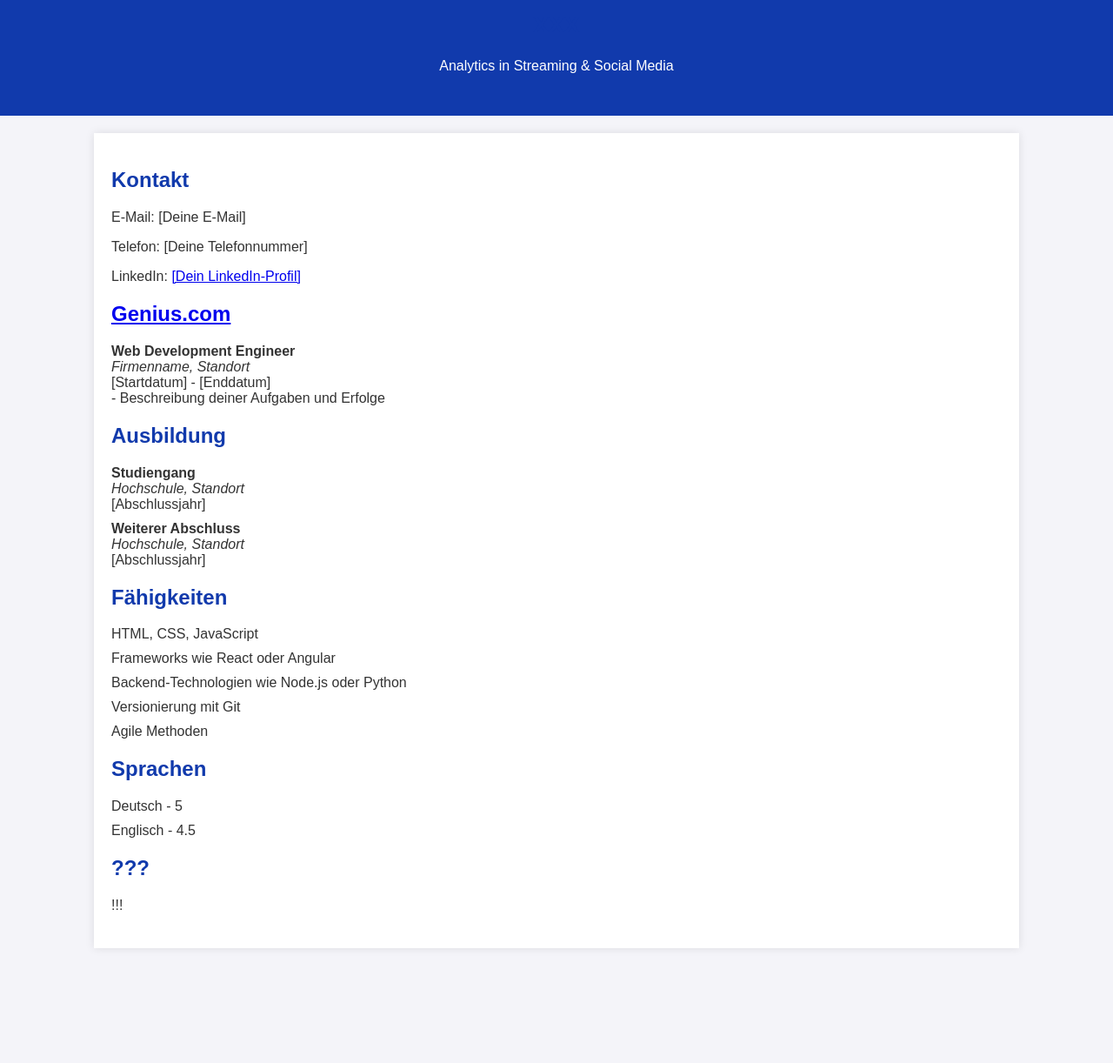
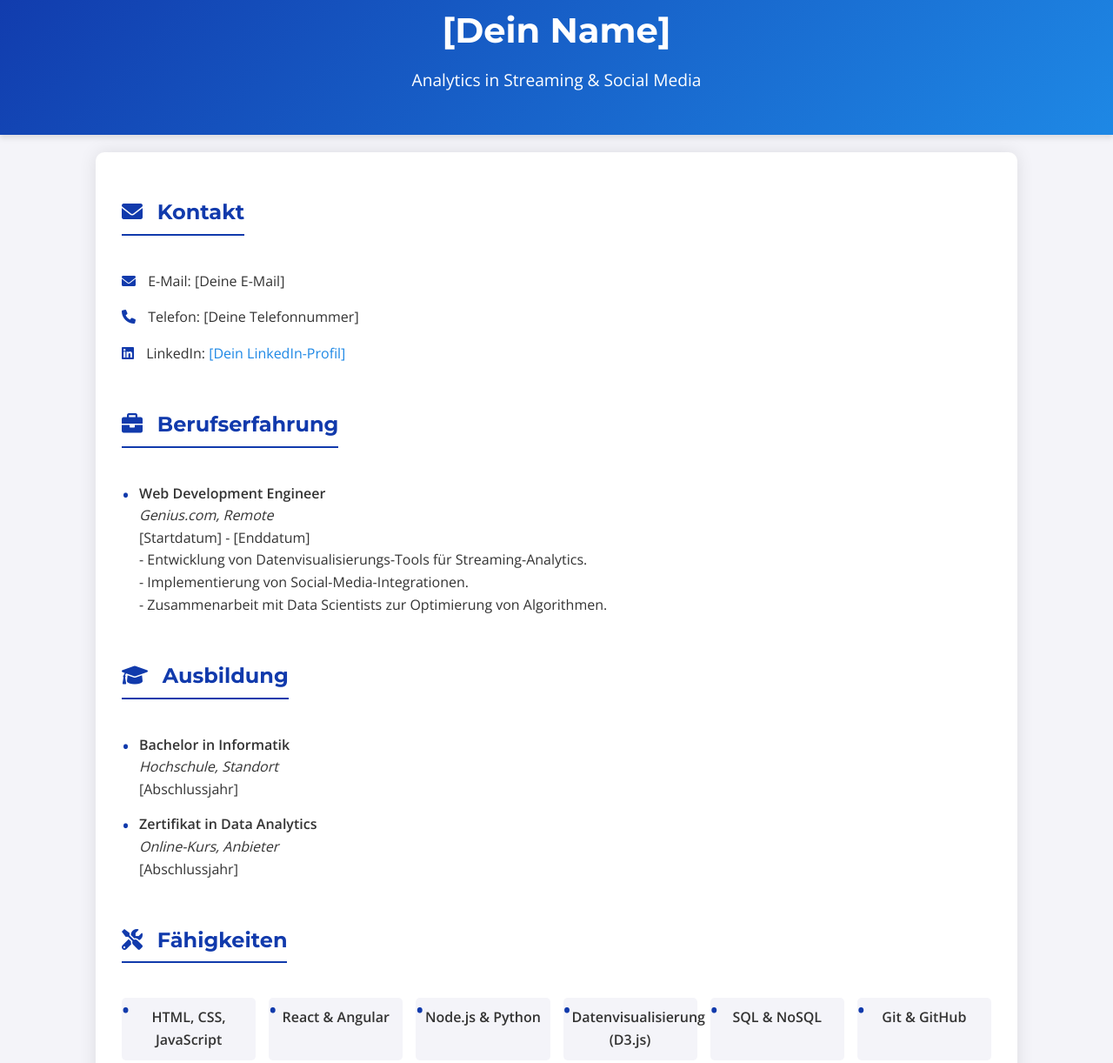
Before and after one commit to sony-basi/Analytics-in-Streaming-Social-Media, a plain HTML site: page index.html in a window 1280 px wide. Shown: the part 45-1267 px from the top of the page at 87% size. Before the commit the page ends 1155 px from the top, so only its background shows below. Drawn offline with nearby package versions, Linux system fonts and the light colour scheme.

Commit message:
CG neu index.html

```diff
--- a/index.html
+++ b/index.html
@@ -3,102 +3,175 @@
 <head>
     <meta charset="UTF-8">
     <meta name="viewport" content="width=device-width, initial-scale=1.0">
-    <title>Resume - xxx</title>
+    <title>Resume - [Dein Name]</title>
+    <link href="https://fonts.googleapis.com/css2?family=Montserrat:wght@400;700&family=Open+Sans:wght@400;600&display=swap" rel="stylesheet">
+    <link href="https://cdnjs.cloudflare.com/ajax/libs/font-awesome/6.0.0-beta3/css/all.min.css" rel="stylesheet">
     <style>
         body {
-            font-family: Arial, sans-serif;
+            font-family: 'Open Sans', sans-serif;
             margin: 0;
             padding: 0;
             background-color: #f4f4f9;
             color: #333;
+            line-height: 1.6;
         }
         header {
-            background-color: #113aac;
+            background: linear-gradient(135deg, #113aac, #1e88e5);
             color: white;
             text-align: center;
-            padding: 2em 0;
+            padding: 3em 0;
+            box-shadow: 0 4px 6px rgba(0, 0, 0, 0.1);
+        }
+        header h1 {
+            font-family: 'Montserrat', sans-serif;
+            font-size: 2.5em;
+            margin: 0;
+        }
+        header p {
+            font-size: 1.2em;
+            margin: 0.5em 0 0;
         }
         .container {
             width: 80%;
+            max-width: 1000px;
             margin: 20px auto;
             background-color: white;
-            padding: 20px;
-            box-shadow: 0 0 10px rgba(0, 0, 0, 0.1);
+            padding: 30px;
+            box-shadow: 0 0 20px rgba(0, 0, 0, 0.1);
+            border-radius: 10px;
         }
-        h1, h2 {
+        h2 {
+            font-family: 'Montserrat', sans-serif;
             color: #113aac;
+            margin-bottom: 1em;
+            border-bottom: 2px solid #113aac;
+            display: inline-block;
+            padding-bottom: 5px;
         }
         section {
-            margin-bottom: 20px;
+            margin-bottom: 30px;
         }
         ul {
             list-style-type: none;
             padding: 0;
         }
         li {
-            margin-bottom: 10px;
+            margin-bottom: 15px;
+            padding-left: 20px;
+            position: relative;
+        }
+        li::before {
+            content: "•";
+            color: #113aac;
+            font-size: 1.5em;
+            position: absolute;
+            left: 0;
+            top: -5px;
+        }
+        a {
+            color: #1e88e5;
+            text-decoration: none;
+            transition: color 0.3s ease;
+        }
+        a:hover {
+            color: #113aac;
+        }
+        .icon {
+            margin-right: 10px;
+            color: #113aac;
+        }
+        .skills-grid {
+            display: grid;
+            grid-template-columns: repeat(auto-fit, minmax(150px, 1fr));
+            gap: 15px;
+        }
+        .skills-grid li {
+            background-color: #f4f4f9;
+            padding: 10px;
+            border-radius: 5px;
+            text-align: center;
+            font-weight: 600;
+        }
+        .languages {
+            display: flex;
+            gap: 20px;
+            flex-wrap: wrap;
+        }
+        .languages li {
+            background-color: #f4f4f9;
+            padding: 10px 20px;
+            border-radius: 5px;
+            font-weight: 600;
         }
     </style>
 </head>
 <body>
     <header>
-        <h1>xxx</h1>
+        <h1>[Dein Name]</h1>
         <p>Analytics in Streaming & Social Media</p>
     </header>
     <div class="container">
         <section>
-            <h2>Kontakt</h2>
-            <p>E-Mail: [Deine E-Mail]</p>
-            <p>Telefon: [Deine Telefonnummer]</p>
-            <p>LinkedIn: <a href="[Dein LinkedIn-Profil]" target="_blank">[Dein LinkedIn-Profil]</a></p>
+            <h2><i class="fas fa-envelope icon"></i> Kontakt</h2>
+            <p><i class="fas fa-envelope icon"></i> E-Mail: [Deine E-Mail]</p>
+            <p><i class="fas fa-phone icon"></i> Telefon: [Deine Telefonnummer]</p>
+            <p><i class="fab fa-linkedin icon"></i> LinkedIn: <a href="[Dein LinkedIn-Profil]" target="_blank">[Dein LinkedIn-Profil]</a></p>
         </section>
         <section>
-            <h2><a href="https://genius.com" target="_blank">Genius.com</a></h2>
+            <h2><i class="fas fa-briefcase icon"></i> Berufserfahrung</h2>
             <ul>
                 <li>
                     <strong>Web Development Engineer</strong><br>
-                    <em>Firmenname, Standort</em><br>
+                    <em>Genius.com, Remote</em><br>
                     [Startdatum] - [Enddatum]<br>
-                    - Beschreibung deiner Aufgaben und Erfolge
+                    - Entwicklung von Datenvisualisierungs-Tools für Streaming-Analytics.<br>
+                    - Implementierung von Social-Media-Integrationen.<br>
+                    - Zusammenarbeit mit Data Scientists zur Optimierung von Algorithmen.
                 </li>
             </ul>
         </section>
         <section>
-            <h2>Ausbildung</h2>
+            <h2><i class="fas fa-graduation-cap icon"></i> Ausbildung</h2>
             <ul>
                 <li>
-                    <strong>Studiengang</strong><br>
+                    <strong>Bachelor in Informatik</strong><br>
                     <em>Hochschule, Standort</em><br>
                     [Abschlussjahr]
                 </li>
                 <li>
-                    <strong>Weiterer Abschluss</strong><br>
-                    <em>Hochschule, Standort</em><br>
+                    <strong>Zertifikat in Data Analytics</strong><br>
+                    <em>Online-Kurs, Anbieter</em><br>
                     [Abschlussjahr]
                 </li>
             </ul>
         </section>
         <section>
-            <h2>Fähigkeiten</h2>
-            <ul>
+            <h2><i class="fas fa-tools icon"></i> Fähigkeiten</h2>
+            <ul class="skills-grid">
                 <li>HTML, CSS, JavaScript</li>
-                <li>Frameworks wie React oder Angular</li>
-                <li>Backend-Technologien wie Node.js oder Python</li>
-                <li>Versionierung mit Git</li>
+                <li>React & Angular</li>
+                <li>Node.js & Python</li>
+                <li>Datenvisualisierung (D3.js)</li>
+                <li>SQL & NoSQL</li>
+                <li>Git & GitHub</li>
                 <li>Agile Methoden</li>
+                <li>Social-Media-Analytics</li>
             </ul>
         </section>
         <section>
-            <h2>Sprachen</h2>
-            <ul>
-                <li>Deutsch - 5</li>
-                <li>Englisch - 4.5</li>
+            <h2><i class="fas fa-language icon"></i> Sprachen</h2>
+            <ul class="languages">
+                <li>Deutsch (Muttersprache)</li>
+                <li>Englisch (Fließend)</li>
+                <li>Französisch (Grundkenntnisse)</li>
             </ul>
         </section>
         <section>
-            <h2>???</h2>
+            <h2><i class="fas fa-star icon"></i> Interessen</h2>
             <ul>
-                <li>!!!</li>
+                <li>Musikstreaming & Plattformanalysen</li>
+                <li>Data Storytelling</li>
+                <li>Social-Media-Trends</li>
             </ul>
         </section>
     </div>
```
